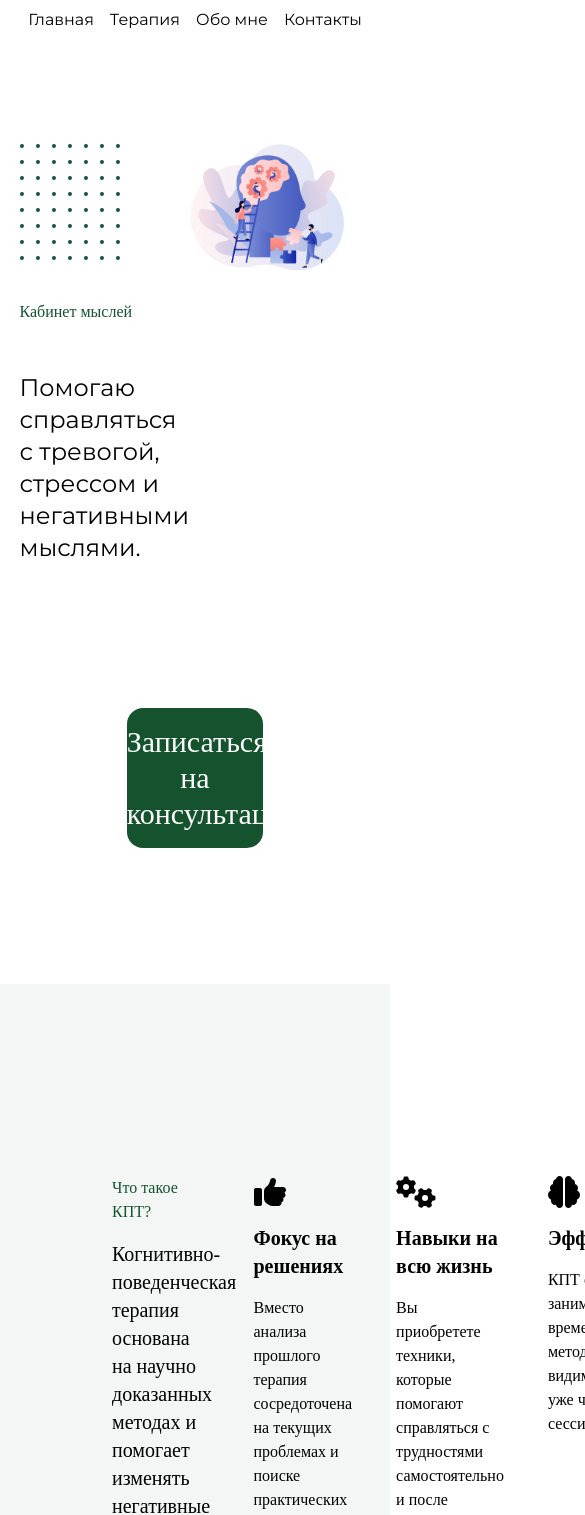
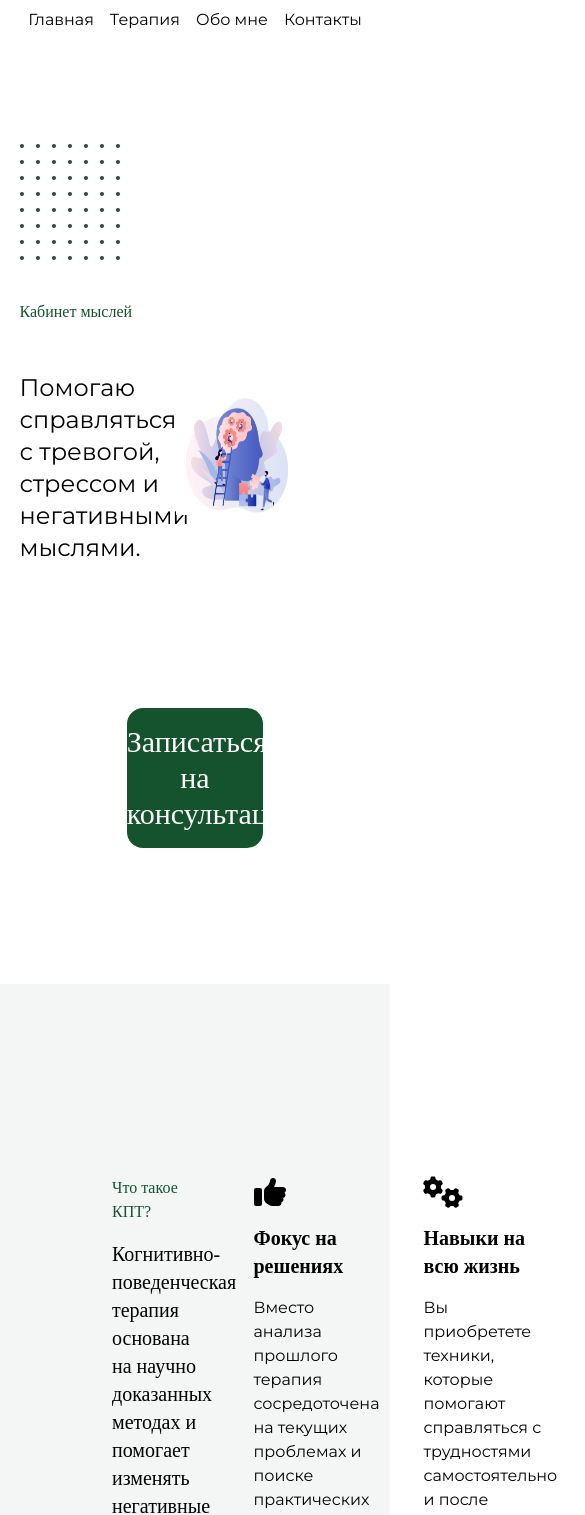
Before and after one commit to Yappaholic/thought-cabinet, a React app: page / in a window 390 px wide. Shown: the top 1515 px of the page, 585 px wide, since content can reach past the window. Built offline with nearby package versions, Linux system fonts and the light colour scheme; the HTML template or start-up script is replaced by a standard one.

Commit message:
feat: Small changes for responsive design

```diff
--- a/src/AboutCBT.tsx
+++ b/src/AboutCBT.tsx
@@ -22,7 +22,7 @@ const CBTGridItem = ({
 }: GridItemProps ) => {
   return (
     <div
-      className="flex font-main flex-col gap-4 align-center justify-self-center"
+      className="grid grid-rows-[2rem,3.5rem,1fr] font-main flex-col gap-4 justify-start"
       style={{
         gridColumn: `${pos.column}/${pos.column + 1}`,
         gridRow: `${pos.row}/${pos.row + 1}`,
@@ -30,13 +30,14 @@ const CBTGridItem = ({
     >
       {icon}
       <h2 className="text-xl font-main font-bold">{header}</h2>
-      <p className="text-md font-main">{text}</p>
+      <p className="text-md font-secondary">{text}</p>
     </div>
   );
 };
 
 const AboutCBT = () => {
   return (
+    <>
     <div
       id="Therapy"
       className="grid grid-cols-[25vw_repeat(3,1fr)] font-main bg-[#f4f6f6] gap-y-32 gap-x-11 grid-rows-2 px-28 py-48 justify-content-center"
@@ -88,6 +89,7 @@ const AboutCBT = () => {
         icon={<FontAwesomeIcon icon={faPersonHarassing} size="2xl" className="self-start"/>}
       />
     </div>
+    </>
   );
 };
 export default AboutCBT;
--- a/src/AboutMe.tsx
+++ b/src/AboutMe.tsx
@@ -5,20 +5,20 @@ const AboutMe = () => {
       <h2 className="text-6xl text-center font-main text-green-900">О себе</h2>
       <div className="flex justify-center gap-24 md:max-xl:gap-24 mx-32 my-14">
         <div>
-          <p className="text-2xl font-secondary pb-8 md:max-xl:text-lg w-96 text-emerald-950">
+          <p className="text-2xl font-main pb-8 md:max-xl:text-lg w-96 text-emerald-950">
             Меня зовут Павел Витко, я изучаю и практикую Когнитивно-Поведенческую терапию (КПТ).
           </p>
-          <section className="grid grid-cols-[repeat(2,15vw)] gap-4 grid-rows-2">
+          <section className="grid grid-cols-2 gap-4 grid-rows-2 min-w-96 max-w-[30vw]">
             <article>
-              <h2 className="text-3xl font-main text-green-900">1.Образование</h2>
+              <h2 className="text-xl xl:text-3xl font-main text-green-900">1.Образование</h2>
               <p className="font-secondary">Российский Государственный Социальный Университет 2021-2025гг.</p>
             </article>
             <article>
-              <h2 className="text-3xl font-main text-green-900">2.Опыт работы</h2>
+              <h2 className="text-xl xl:text-3xl font-main text-green-900">2.Опыт работы</h2>
               <p className="font-secondary">Провожу персональные консультации с 2024 года</p>
             </article>
             <article className="col-start-1 col-end-3 justify-self-center">
-              <h2 className="text-3xl font-main text-green-900">3.Этапы работы</h2>
+              <h2 className="text-xl xl:text-3xl font-main text-green-900">3.Этапы работы</h2>
               <ul className="list-disc list-inside font-secondary">
                 <li>Знакомство и определение запроса</li>
                 <li>Постановка целей</li>
--- a/src/Main.tsx
+++ b/src/Main.tsx
@@ -56,7 +56,7 @@ const MainCover = () => {
       >
         <Dots />
         <div className="row-start-2 row-end-4 self-start">
-          <h1 className="text-green-900 lg:text-6xl font-main self-center col-start-1">
+          <h1 className="text-green-900 md:text-6xl font-main self-center col-start-1">
             Кабинет мыслей
           </h1>
           <p className="text-2xl py-12 row-start-3 font-secondary">
@@ -66,10 +66,8 @@ const MainCover = () => {
         </div>
         <img
           src={mainImage}
-          alt="Павел Витко"
-          width="900px"
-          height="700px"
-          className="col-start-2 row-start-1 row-end-4"
+          alt="Cognitive-Behavioral therapy"
+          className="col-start-2 row-start-2 lg:row-start-1 row-end-4 self-center max-w-[50vw] max-h-[30vw] aspect-square"
         />
       </div>
       <button
```
